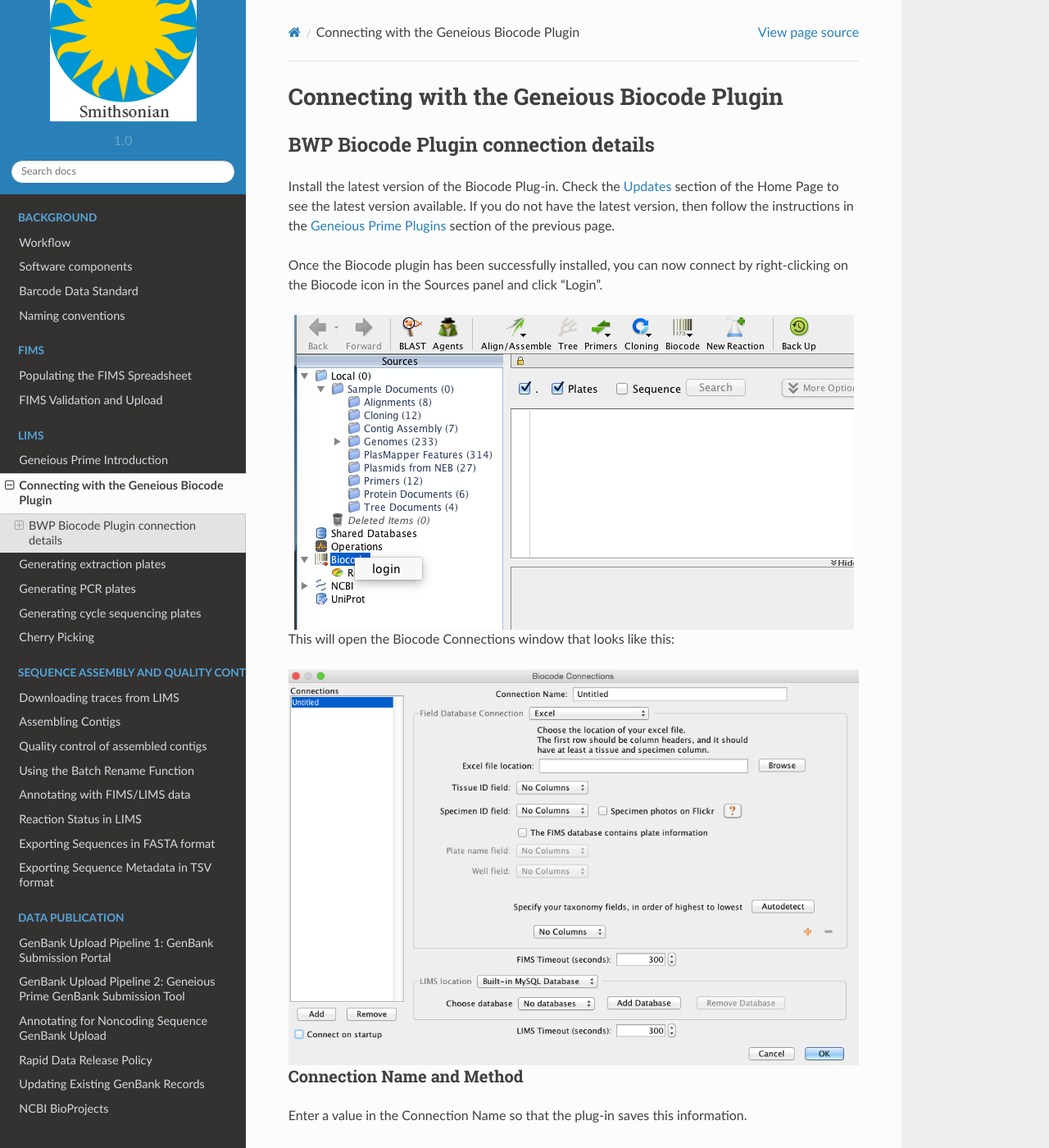
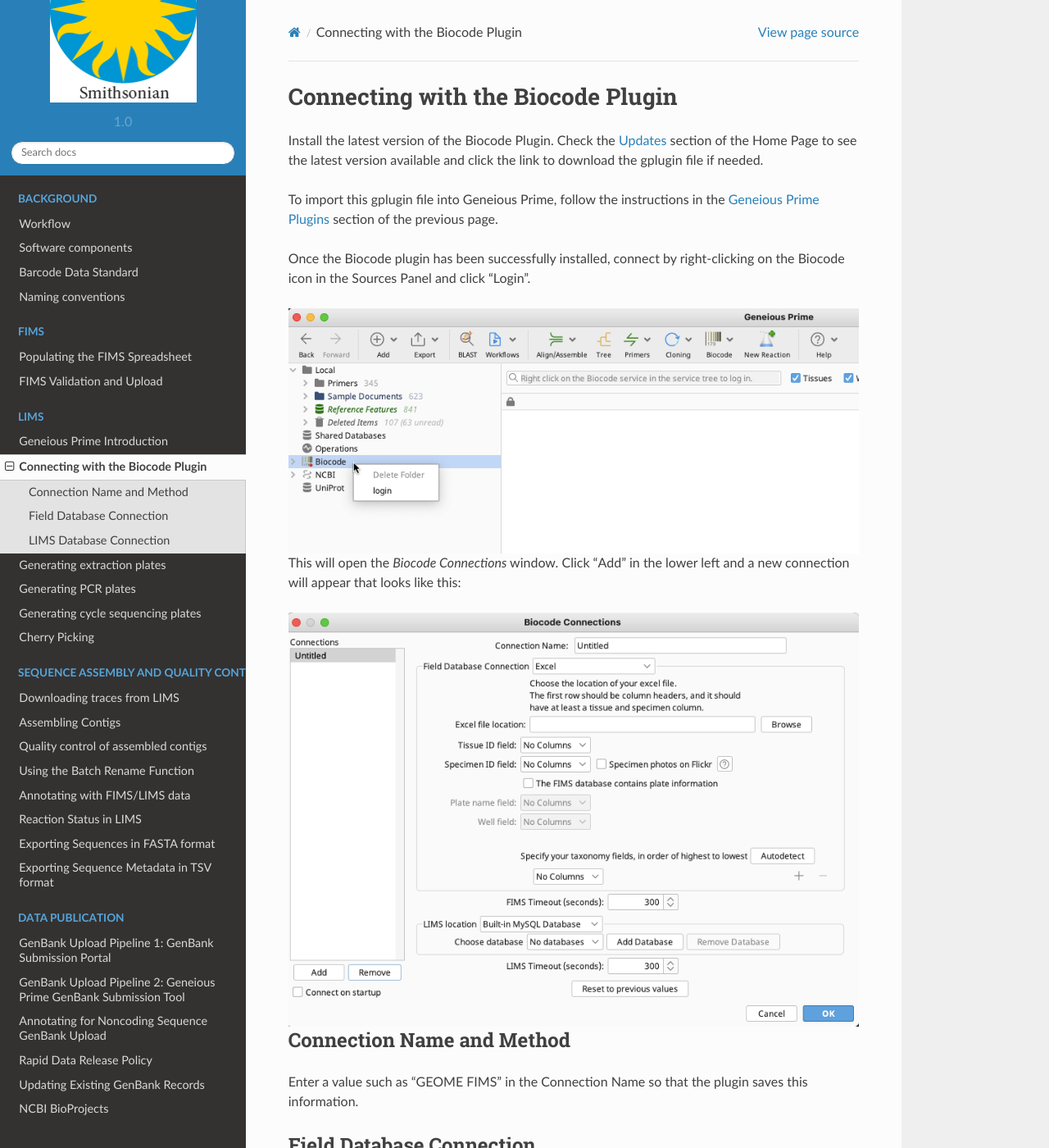
Before and after one commit to SIBarcodeNetwork/ReadtheDocsMaster, a Sphinx documentation site: the page built from Docs/biocode_plugin.rst, in a window 1280 px wide and 1400 px high. Shown: the whole window at 82% size. Built offline with Sphinx 7.4.7 and the Read the Docs theme 2.0.0, drawn with Linux system fonts in a browser that asks for light colours; some of the changed text lies outside the part shown.

Commit message:
Update biocode_plugin.rst (#24)
* Update biocode_plugin.rst

Updated text, made 3rd person, italicized window names, capitalized titles. Updated screenshots

* Add files via upload

These are the updated screenshots

```diff
--- a/Docs/biocode_plugin.rst
+++ b/Docs/biocode_plugin.rst
@@ -1,32 +1,32 @@
 .. _biocode_plugin-link:
 
-Connecting with the Geneious Biocode Plugin
+Connecting with the Biocode Plugin
 ===========================================
 
-BWP Biocode Plugin connection details
--------------------------------------
+Install the latest version of the Biocode Plugin. Check the :ref:`updates-link` section of the Home Page to see the latest version available and click the link to download the gplugin file if needed.
 
-Install the latest version of the Biocode Plug-in. Check the :ref:`updates-link` section of the Home Page to see the latest version available. If you do not have the latest version, then follow the instructions in the :ref:`plugins-link` section of the previous page.
+To import this gplugin file into Geneious Prime, follow the instructions in the :ref:`plugins-link` section of the previous page.
 
-Once the Biocode plugin has been successfully installed, you can now connect by right-clicking on the Biocode icon in the Sources panel and click "Login".
+Once the Biocode plugin has been successfully installed, connect by right-clicking on the Biocode icon in the Sources Panel and click "Login".
 
 .. figure:: /images/biocode_login.png
   :align: center
   :target: /en/latest/_images/biocode_login.png
 
-This will open the Biocode Connections window that looks like this:
+This will open the *Biocode Connections* window. Click "Add" in the lower left and a new connection will appear that looks like this:
 
 .. figure:: /images/biocode_connection_details_empty.png
   :align: center
   :target: /en/latest/_images/biocode_connection_details_empty.png
 
 Connection Name and Method
-~~~~~~~~~~~~~~~~~~~~~~~~~~
+--------------------------
 
-Enter a value in the Connection Name so that the plug-in saves this information.
+Enter a value such as "GEOME FIMS" in the Connection Name so that the plugin saves this information.
+
 
 Field Database Connection
-~~~~~~~~~~~~~~~~~~~~~~~~~
+--------------------------
 
 In the Field Database Connection section, select "GeOMe FIMS" from the dropdown.
 
@@ -34,13 +34,13 @@
   :align: center
   :target: /en/latest/_images/biocode_fims_options.png
 
-This will auto-fill the Host box with “https://api.geome-db.org”. Enter the FIMS Username and Password assigned to you. Make sure to tick the “Save” box to save your login information to the plugin.
+This will auto-fill the Host box with “https://api.geome-db.org”. Enter the previously assigned GEOME FIMS Username and Password. Make sure to tick the “Save” box to save login information to the plugin.
 
 
 LIMS Database Connection
-~~~~~~~~~~~~~~~~~~~~~~~~
+-------------------------
 
-In the LIMS Location section, start out by selecting "Remote MySQL Database" from the dropdown.
+In the LIMS location section, start out by selecting "Remote MySQL Database" from the dropdown.
 
 Server Address
 	For "Server Address", copy and paste in "nmnh-lims.si.edu".
@@ -49,13 +49,15 @@
 Database Name
 	For "Database Name", enter "lims".
 Username and Password
-	Finally, for the "Username" and "Password" boxes, enter the LIMS database Username and Password that John Keltner assigned to you via email.
+	Finally, for the "Username" and "Password" boxes, enter the LIMS database Username and Password that were assigned via email by the NMNH LIMS database administrator.
 
 Make sure that the checkbox next to "Save" is ticked.
 
-Your fully-completed Biocode Connection window should look like this:
+The fully-completed *Biocode Connections* window should look like this:
 
 .. figure:: /images/biocode_connection_details_completed.png
   :align: center
   :scale: 50 %
   :target: /en/latest/_images/biocode_connection_details_completed.png
+
+Click "OK" to log into the Biocode Plugin to be able to utilize the LIMS.
```
Also changed, not shown: Docs/images/biocode_connection_details_completed.png, Docs/images/biocode_connection_details_empty.png, Docs/images/biocode_fims_options.png, Docs/images/biocode_login.png.
